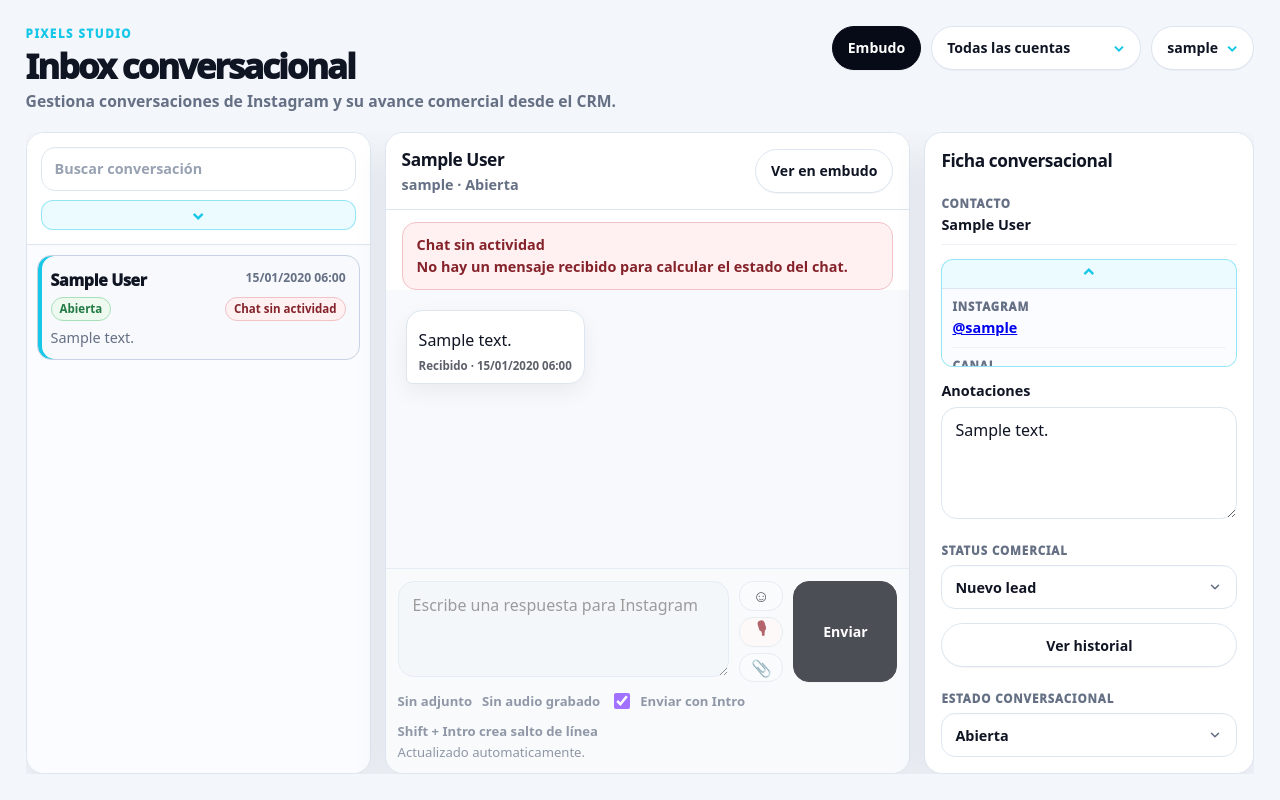
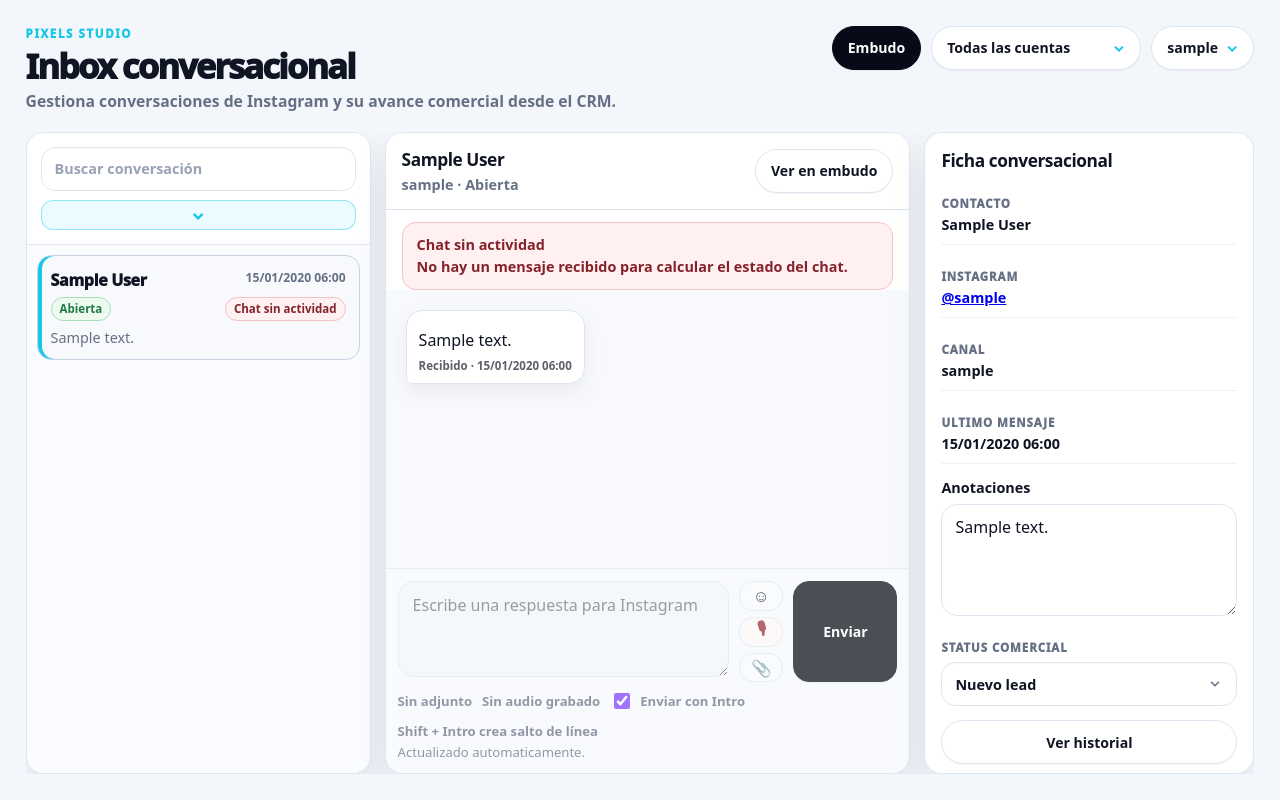
Before and after one commit to pixelsstudiove/crm-pixels, a PHP site: page /inbox.php in a window 1280 px wide. Run offline with PHP 8.4, Linux system fonts and the light colour scheme; the visitor is signed in with stand-in values (Sample User, id 1); data comes from the database, SQL or seed files in the repository; tables that the repository leaves empty hold one stand-in row (values such as "Sample post").

Commit message:
Revert "Compacta ficha conversacional del inbox"
This reverts commit 2f7769d1c91e91f2b128e9045648b377a3816c83.

```diff
--- a/inbox.php
+++ b/inbox.php
@@ -502,14 +502,6 @@ function inbox_visible_message_text($value, array $attachments): string {
     .info-row { display:grid; gap:4px; padding:10px 0; border-bottom:1px solid #eef2f7; color:var(--inbox-muted); font-size:.9rem; }
     .info-row span, .field-label { color:var(--inbox-muted); font-size:.72rem; font-weight:950; letter-spacing:.08em; text-transform:uppercase; }
     .info-row strong { color:var(--inbox-ink); font-weight:850; overflow-wrap:anywhere; }
-    .side-info-disclosure { border:1px solid rgba(22,199,232,.42); border-radius:12px; background:#ecfbff; overflow:hidden; }
-    .side-info-disclosure summary { min-height:28px; display:flex; align-items:center; justify-content:center; padding:0; color:var(--inbox-cyan); cursor:pointer; user-select:none; list-style:none; transition:background .18s ease; }
-    .side-info-disclosure summary::-webkit-details-marker { display:none; }
-    .side-info-disclosure summary::after { content:"⌄"; color:var(--inbox-cyan); font-size:1.05rem; font-weight:950; line-height:1; transition:transform .18s ease; }
-    .side-info-disclosure[open] summary::after { transform:rotate(180deg); }
-    .side-info-disclosure summary:hover { background:#dff7ff; }
-    .side-info-content { display:grid; padding:0 10px 2px; border-top:1px solid var(--inbox-line); background:#fbfcff; }
-    .side-info-content .info-row:last-child { border-bottom:0; }
     .status-form { display:grid; gap:8px; }
     .status-save-hint { color:var(--inbox-muted); font-size:.78rem; font-weight:750; }
     .side-notes-field { display:grid; gap:7px; }
@@ -760,14 +752,9 @@ function inbox_visible_message_text($value, array $attachments): string {
                 </div>
               <?php endif; ?>
               <div class="info-row"><span>Contacto</span><strong><?= h(inbox_contact_name($selected)) ?></strong></div>
-              <details class="side-info-disclosure" data-persist-disclosure="inbox-side-info" open>
-                <summary aria-label="Mostrar u ocultar información complementaria de la conversación"></summary>
-                <div class="side-info-content">
-                  <div class="info-row"><span>Instagram</span><strong><?= !empty($selected['username']) ? '<a href="' . h((string) ($selected['profile_url'] ?: ('https://instagram.com/' . ltrim((string) $selected['username'], '@')))) . '" target="_blank" rel="noopener">@' . h((string) $selected['username']) . '</a>' : '—' ?></strong></div>
-                  <div class="info-row"><span>Canal</span><strong><?= h((string) ($selected['channel_username'] ?: $selected['page_name'] ?: 'Instagram')) ?></strong></div>
-                  <div class="info-row"><span>Ultimo mensaje</span><strong><?= h(inbox_time($selected['last_message_at'] ?? '')) ?></strong></div>
-                </div>
-              </details>
+              <div class="info-row"><span>Instagram</span><strong><?= !empty($selected['username']) ? '<a href="' . h((string) ($selected['profile_url'] ?: ('https://instagram.com/' . ltrim((string) $selected['username'], '@')))) . '" target="_blank" rel="noopener">@' . h((string) $selected['username']) . '</a>' : '—' ?></strong></div>
+              <div class="info-row"><span>Canal</span><strong><?= h((string) ($selected['channel_username'] ?: $selected['page_name'] ?: 'Instagram')) ?></strong></div>
+              <div class="info-row"><span>Ultimo mensaje</span><strong><?= h(inbox_time($selected['last_message_at'] ?? '')) ?></strong></div>
 
               <?php if (!empty($selected['lead_id'])): ?>
               <label class="side-notes-field">
@@ -1825,21 +1812,6 @@ function inbox_visible_message_text($value, array $attachments): string {
       });
     });
 
-    document.querySelectorAll('[data-persist-disclosure]').forEach(details => {
-      const key = `crm_pixels_${details.getAttribute('data-persist-disclosure') || 'disclosure'}`;
-      try {
-        const stored = window.localStorage.getItem(key);
-        if (stored === 'open') details.open = true;
-        if (stored === 'closed') details.open = false;
-      } catch (error) {}
-
-      details.addEventListener('toggle', () => {
-        try {
-          window.localStorage.setItem(key, details.open ? 'open' : 'closed');
-        } catch (error) {}
-      });
-    });
-
     document.querySelectorAll('[data-lead-notes]').forEach(field => {
       let previousValue = field.value;
 
```
